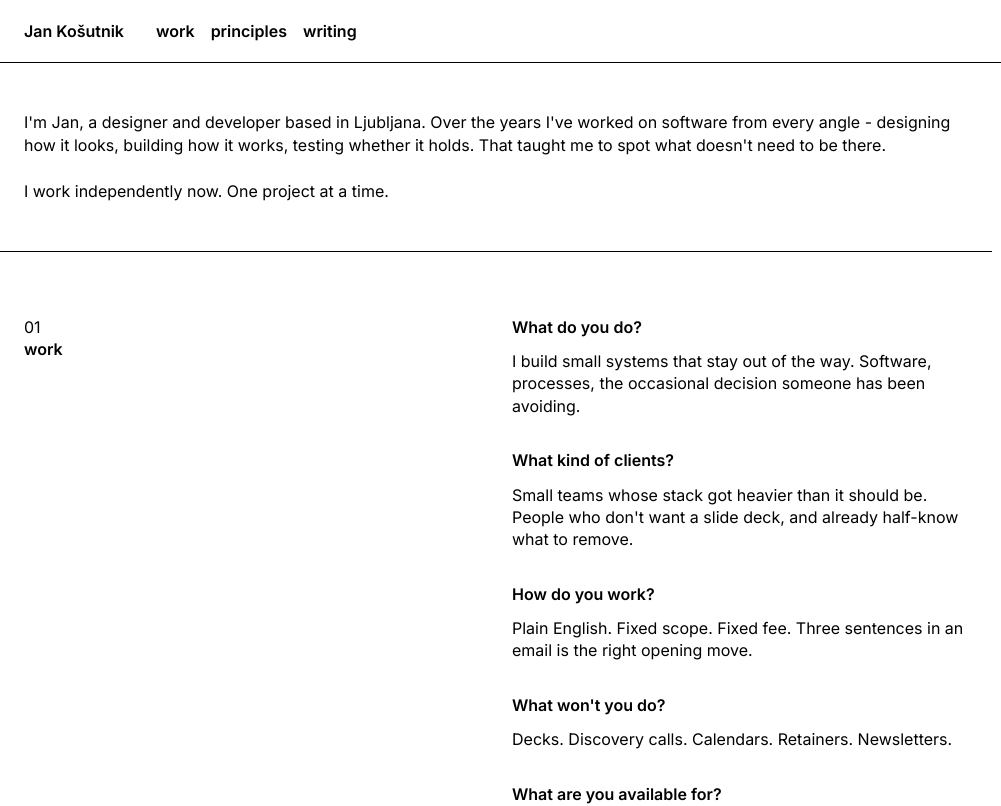
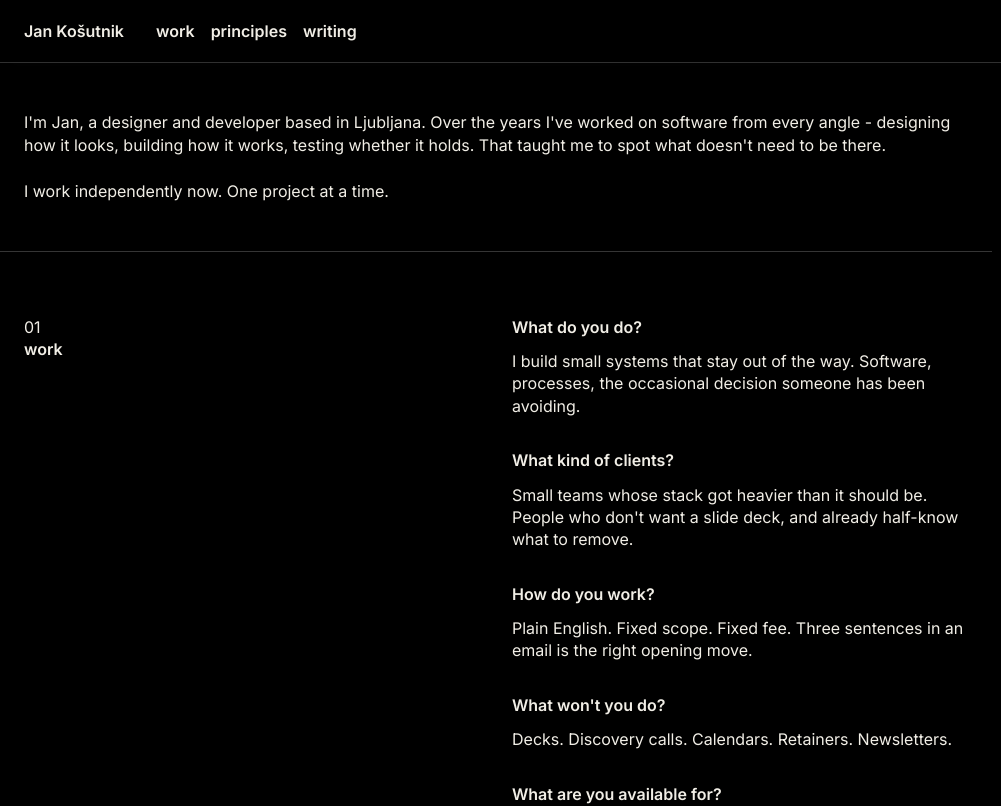
Before and after one commit to JanKosutnik/Kosutnik, a Next.js app: page /variant in a window 1280 px wide. Shown: the top 806 px of the page, without its empty margins (0-1001 px from the left). Built offline with nearby package versions, Linux system fonts and the light colour scheme.

Commit message:
Codex add dark sticky variant header

```diff
--- a/app/variant/variant.module.css
+++ b/app/variant/variant.module.css
@@ -1,7 +1,12 @@
 .page {
+  --surface: #000;
+  --ink: #f1eee6;
+  --line: #353535;
+  --muted: #8b8b86;
+  color-scheme: dark;
   min-height: 100vh;
-  background: #fff;
-  color: #000;
+  background: var(--surface);
+  color: var(--ink);
 }
 
 .page,
@@ -22,21 +27,41 @@
   left: 1rem;
   z-index: 20;
   padding: .75rem 1rem;
-  background: #000;
-  color: #fff;
+  background: var(--ink);
+  color: var(--surface);
 }
 
 .skipLink:focus { top: 1rem; }
 
 .masthead {
-  position: relative;
+  position: sticky;
+  top: 0;
+  z-index: 10;
   display: flex;
   align-items: baseline;
   flex-wrap: wrap;
   gap: .5rem 2rem;
   padding: 1.25rem 1.5rem;
-  border-bottom: 1px solid #000;
+  background: rgba(0, 0, 0, .82);
+  -webkit-backdrop-filter: blur(12px);
+  backdrop-filter: blur(12px);
+  border-bottom: 1px solid var(--line);
   font-weight: 600;
+}
+
+.masthead::after {
+  content: '';
+  position: absolute;
+  top: 100%;
+  left: 0;
+  right: 0;
+  height: .75rem;
+  pointer-events: none;
+  background: rgba(0, 0, 0, .08);
+  -webkit-backdrop-filter: blur(8px);
+  backdrop-filter: blur(8px);
+  -webkit-mask-image: linear-gradient(to bottom, #000, transparent);
+  mask-image: linear-gradient(to bottom, #000, transparent);
 }
 
 .brand { text-decoration: none; }
@@ -69,8 +94,8 @@
   grid-template-columns: repeat(2, minmax(0, 1fr));
   gap: 2rem;
   padding: 4rem 1.5rem;
-  border-top: 1px solid #000;
-  scroll-margin-top: 1rem;
+  border-top: 1px solid var(--line);
+  scroll-margin-top: 5rem;
 }
 
 .sectionHeader span,
@@ -88,7 +113,7 @@
   list-style: none;
   margin: 0;
   padding: 0;
-  border-top: 1px solid #000;
+  border-top: 1px solid var(--line);
 }
 
 .principles li {
@@ -96,29 +121,29 @@
   grid-template-columns: 2rem minmax(0, 1fr);
   gap: 1rem;
   padding: .7rem 0;
-  border-bottom: 1px solid #000;
+  border-bottom: 1px solid var(--line);
 }
 
-.principles li > span { color: #777; }
+.principles li > span { color: var(--muted); }
 .principles p { margin: 0; }
 
 .writingContent > p { margin: 1.5rem 0 0; }
-.rows { border-top: 1px solid #000; }
+.rows { border-top: 1px solid var(--line); }
 
 .rows a {
   display: grid;
   grid-template-columns: minmax(0, 1fr) auto;
   gap: 2rem;
   padding: .7rem 0;
-  border-bottom: 1px solid #000;
+  border-bottom: 1px solid var(--line);
   text-decoration: none;
 }
 
 .rows a:hover span { text-decoration: underline; }
-.rows time { color: #777; }
+.rows time { color: var(--muted); }
 
 .footer {
-  border-top: 1px solid #000;
+  border-top: 1px solid var(--line);
   padding: 1.25rem 1.5rem;
 }
 
```
